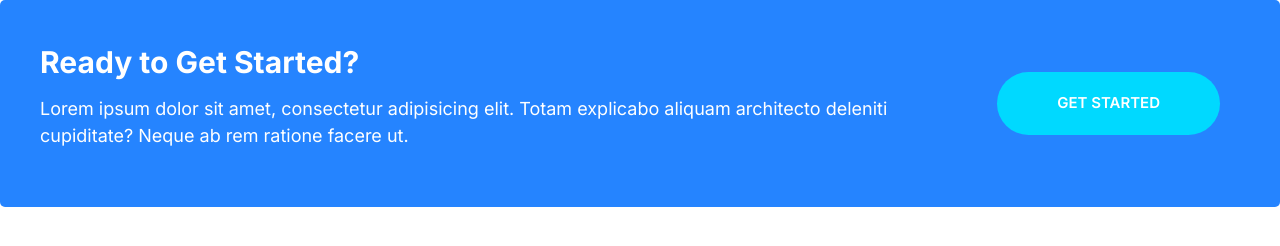
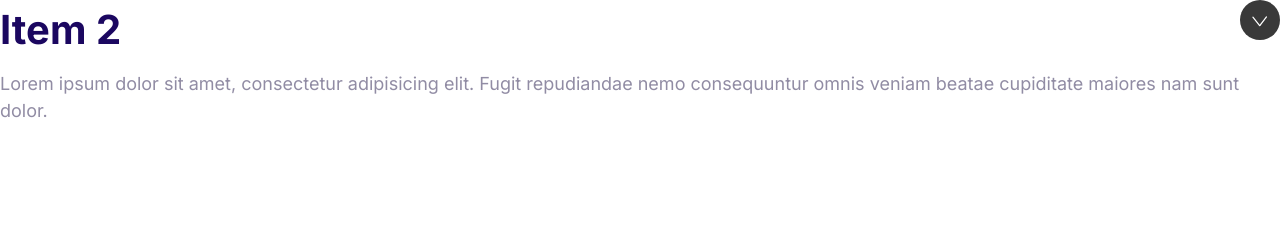
Before and after one commit to emmaswamn/1st-website, a plain HTML site: page index.html in a window 1280 px wide. Drawn offline with Linux system fonts and the light colour scheme.

Commit message:
Define collapsible component.

```diff
--- a/CSS/styles.css
+++ b/CSS/styles.css
@@ -542,3 +542,34 @@ a{
         text-align: left;
     }
 }
+
+/* Collapsibles */
+.collapsible__header{
+    display: flex;
+    justify-content: space-between;
+}
+
+
+.collapsible__heading{
+    margin-top: 0;
+}
+
+.collapsible__chevron{
+    transform: rotate(-90deg);
+    transition: transform 0.3s;
+}
+
+
+.collapsible__content{
+    max-height: 0;
+    overflow: hidden;
+    transition: all 0.3s;
+}
+
+.collapsible--expanded .collapsible__chevron{
+    transform: rotate(0);
+}
+
+.collapsible--expanded .collapsible__content{
+    max-height: 100vh;
+}
--- a/index.html
+++ b/index.html
@@ -15,18 +15,21 @@
     <link rel="stylesheet" href="CSS/normalize (1).css" />
   </head>
   <body>
-    <div class="callout callout--primary">
-      <div class="grid grid--1x2">
-        <div class="callout__content">
-          <h2 class="callout__heading">Ready to Get Started?</h2>
-          <p>
-            Lorem ipsum dolor sit amet, consectetur adipisicing elit. Totam
-            explicabo aliquam architecto deleniti cupiditate? Neque ab rem
-            ratione facere ut.
-          </p>
-        </div>
-        <a href="#" class="btn btn--secondary btn--streched">Get Started</a>
+    <div class="collapsible collapsible--expanded">
+      <header class="collapsible__header">
+        <h2 class="collapsible__heading">Item 2</h2>
+        <img
+          src="images/chevron.svg"
+          class="icon icon--white collapsible__chevron"
+          alt=""
+        />
+      </header>
+      <div class="collapsible__content">
+        Lorem ipsum dolor sit amet, consectetur adipisicing elit. Fugit
+        repudiandae nemo consequuntur omnis veniam beatae cupiditate maiores nam
+        sunt dolor.
       </div>
     </div>
+    <script src="js/main.js"></script>
   </body>
 </html>
--- /dev/null
+++ b/js/main.js
@@ -0,0 +1,6 @@
+const collapsibles = document.querySelectorAll(".collapsible");
+collapsibles.forEach((item) =>
+  item.addEventListener("click", function () {
+    this.classList.toggle("collapsible--expanded");
+  })
+);
```
Also changed, not shown: images/chevron.svg (added), 1 other file.
